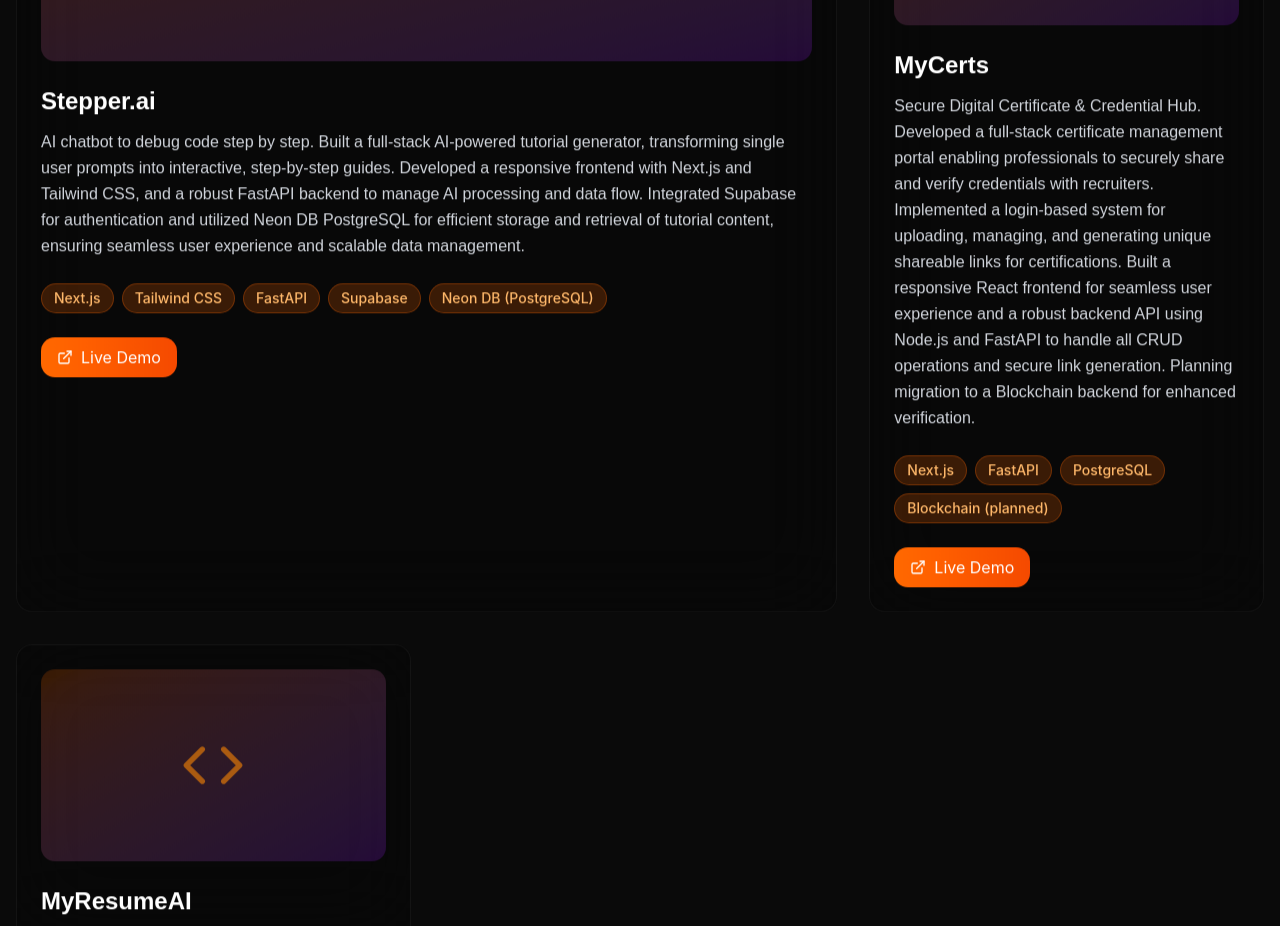
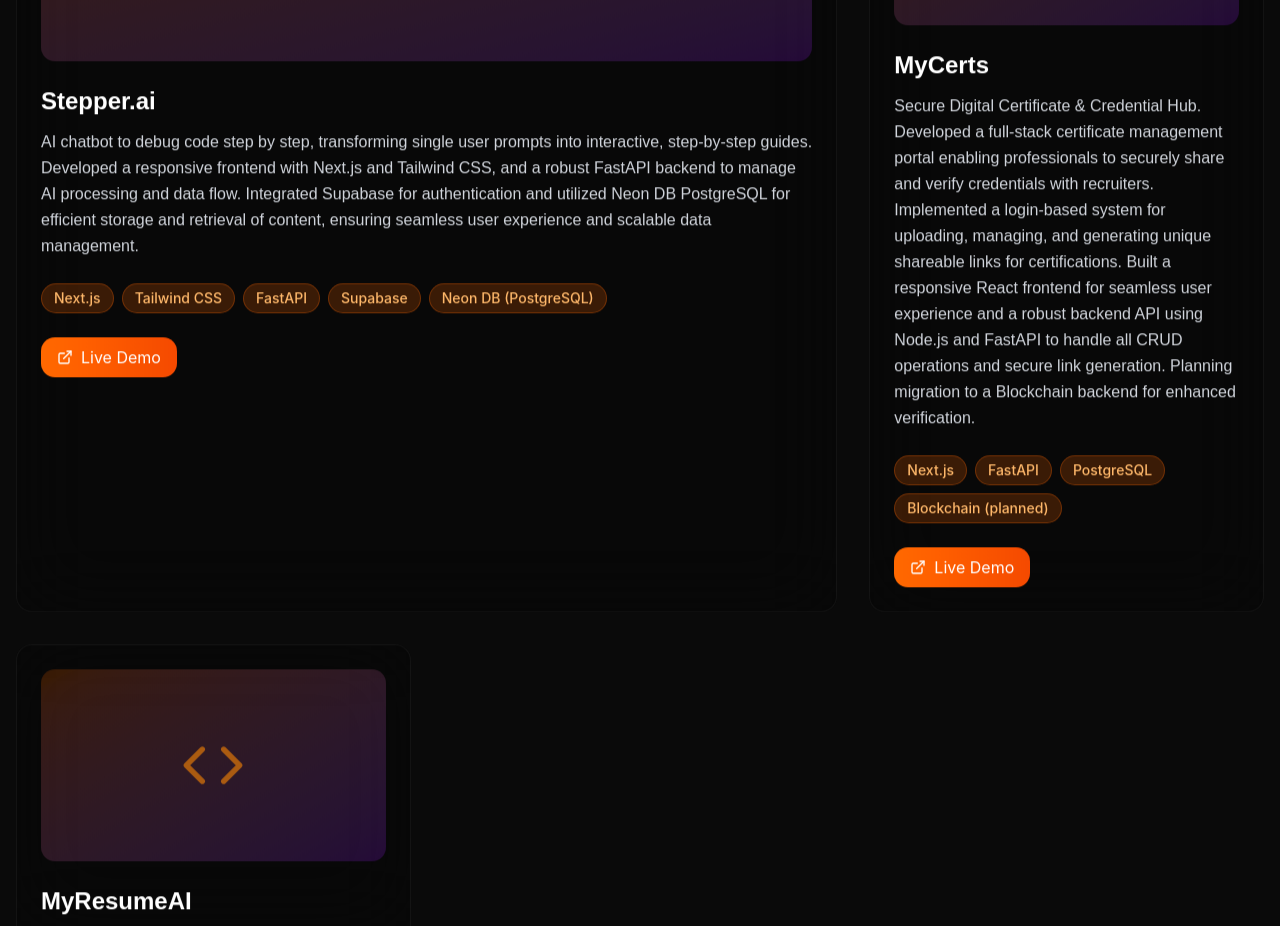
Before and after one commit to ABDULAAQILKHAN/SOLUTIONS-WITH-AAQIL, a Next.js app: page / in a window 1280 px wide. Shown: the part 3280-4206 px from the top of the page. Built offline with nearby package versions, Linux system fonts and the light colour scheme; no server answers.

Commit message:
Updated the stepper.ai content

```diff
--- a/components/Projects.tsx
+++ b/components/Projects.tsx
@@ -11,7 +11,7 @@
     id: "1",
     name: "Stepper.ai",
     description:
-      "AI chatbot to debug code step by step. Built a full-stack AI-powered tutorial generator, transforming single user prompts into interactive, step-by-step guides. Developed a responsive frontend with Next.js and Tailwind CSS, and a robust FastAPI backend to manage AI processing and data flow. Integrated Supabase for authentication and utilized Neon DB PostgreSQL for efficient storage and retrieval of tutorial content, ensuring seamless user experience and scalable data management.",
+      "AI chatbot to debug code step by step, transforming single user prompts into interactive, step-by-step guides. Developed a responsive frontend with Next.js and Tailwind CSS, and a robust FastAPI backend to manage AI processing and data flow. Integrated Supabase for authentication and utilized Neon DB PostgreSQL for efficient storage and retrieval of content, ensuring seamless user experience and scalable data management.",
     technologies: ["Next.js", "Tailwind CSS", "FastAPI", "Supabase", "Neon DB (PostgreSQL)"],
     //githubUrl: "https://github.com/aaqilkhan/stepper-ai",
     liveUrl: "https://stepperai.vercel.app/",
```
